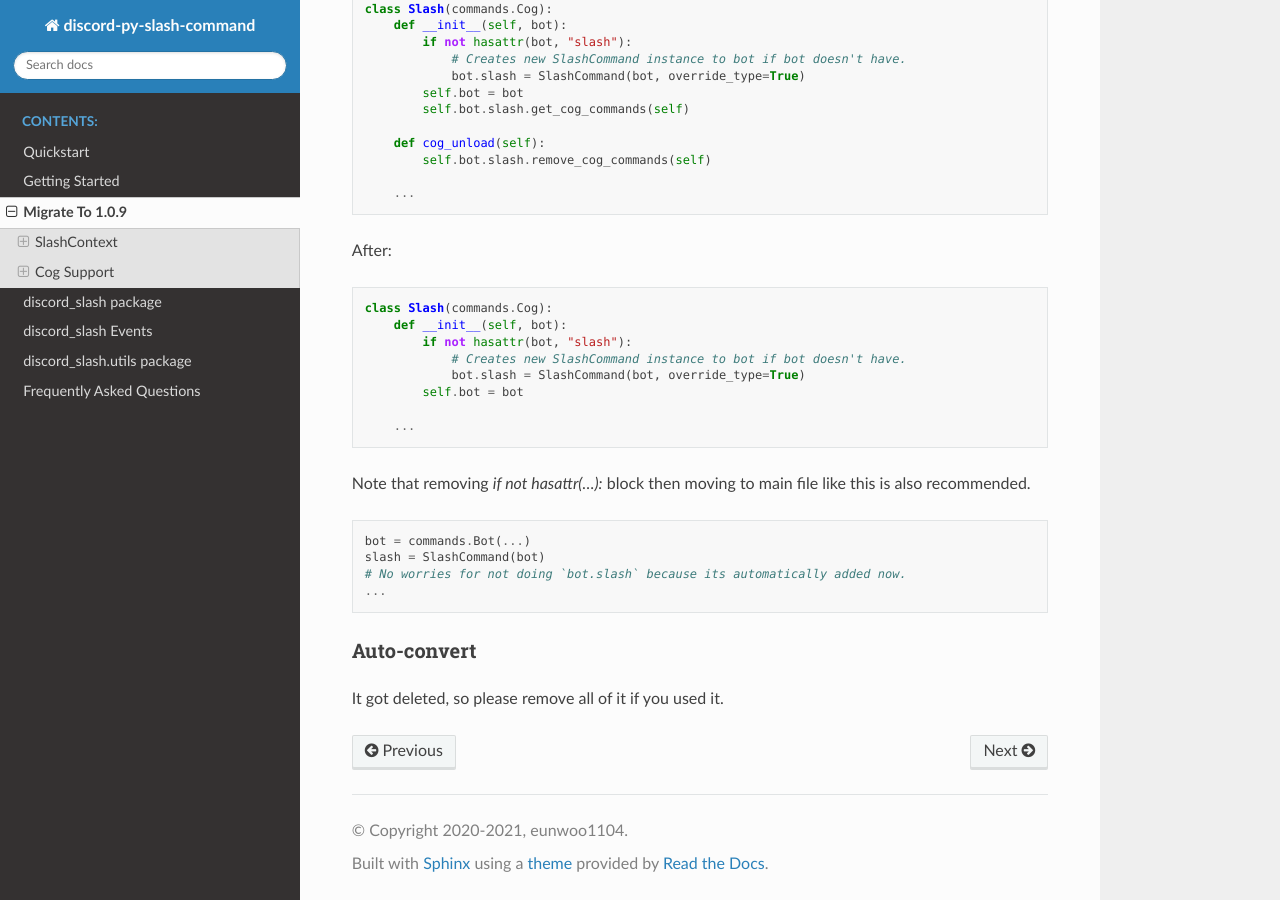
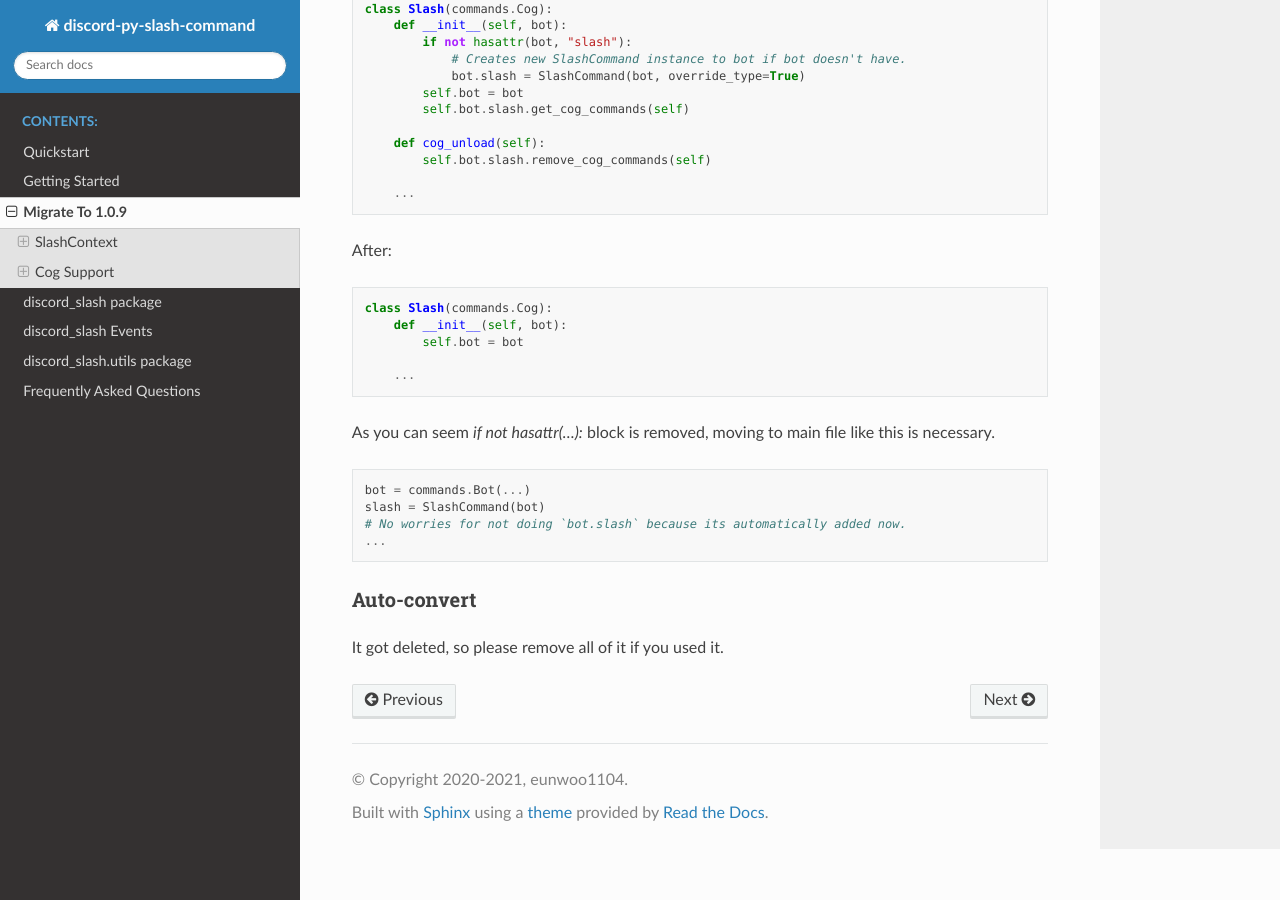
Before and after one commit to interactions-py/interactions.py, a Sphinx documentation site: the page built from docs/migrate_to_109.rst, in a window 1280 px wide and 900 px high, scrolled down 1381 px. Built offline with Sphinx 7.4.7 and the Read the Docs theme 2.0.0, drawn with Linux system fonts in a browser that asks for light colours.

Commit message:
Update migrate_to_109.rst

```diff
--- a/docs/migrate_to_109.rst
+++ b/docs/migrate_to_109.rst
@@ -88,14 +88,11 @@ After:
 
     class Slash(commands.Cog):
         def __init__(self, bot):
-            if not hasattr(bot, "slash"):
-                # Creates new SlashCommand instance to bot if bot doesn't have.
-                bot.slash = SlashCommand(bot, override_type=True)
             self.bot = bot
 
         ...
 
-Note that removing `if not hasattr(...):` block then moving to main file like this is also recommended.
+As you can seem `if not hasattr(...):` block is removed, moving to main file like this is necessary.
 
 .. code-block:: python
 
```
